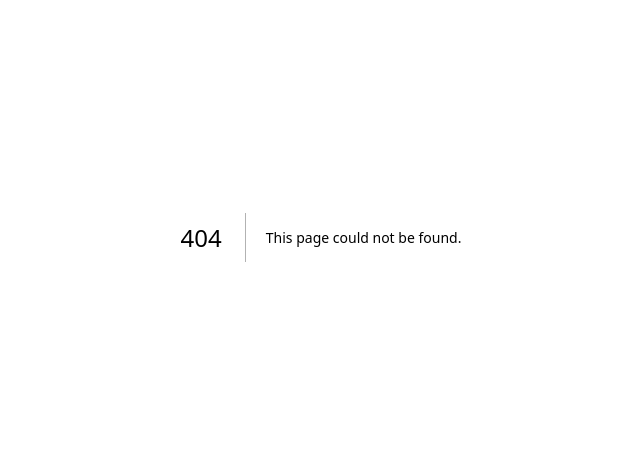
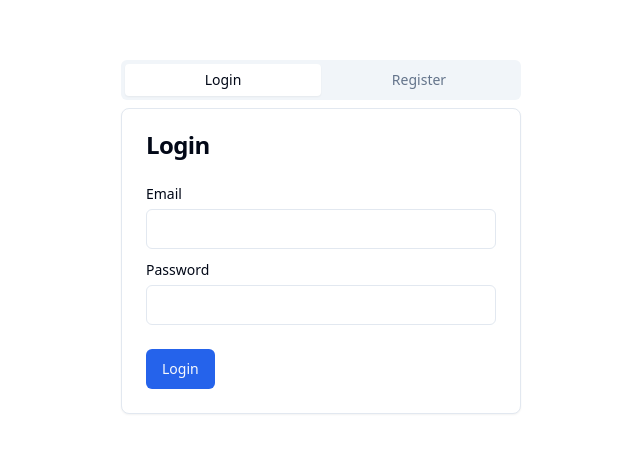
Before and after one commit to asyarbre/asyari-test-nextjs, a Next.js app: page /auth in a window 1280 px wide. Before the commit this address had no page. Shown: the part 163-616 px from the top of the page, without its empty margins (319-959 px from the left). Built offline with nearby package versions, Linux system fonts and the light colour scheme.

Commit message:
feat(ui): auth page

```diff
--- /dev/null
+++ b/src/components/content/auth/Login.tsx
@@ -0,0 +1,36 @@
+import { Button } from '@/components/ui/button';
+import {
+  Card,
+  CardContent,
+  CardFooter,
+  CardHeader,
+  CardTitle,
+} from '@/components/ui/card';
+import { Input } from '@/components/ui/input';
+import { Label } from '@/components/ui/label';
+import { TabsContent } from '@/components/ui/tabs';
+
+export default function Login() {
+  return (
+    <TabsContent value='login'>
+      <Card>
+        <CardHeader>
+          <CardTitle>Login</CardTitle>
+        </CardHeader>
+        <CardContent className='space-y-2'>
+          <div className='space-y-1'>
+            <Label htmlFor='email'>Email</Label>
+            <Input id='email' type='email' />
+          </div>
+          <div className='space-y-1'>
+            <Label htmlFor='password'>Password</Label>
+            <Input id='password' type='password' />
+          </div>
+        </CardContent>
+        <CardFooter>
+          <Button>Login</Button>
+        </CardFooter>
+      </Card>
+    </TabsContent>
+  );
+}
--- /dev/null
+++ b/src/components/content/auth/Register.tsx
@@ -0,0 +1,44 @@
+import { Button } from '@/components/ui/button';
+import {
+  Card,
+  CardContent,
+  CardFooter,
+  CardHeader,
+  CardTitle,
+} from '@/components/ui/card';
+import { Input } from '@/components/ui/input';
+import { Label } from '@/components/ui/label';
+import { TabsContent } from '@/components/ui/tabs';
+
+export default function Register() {
+  return (
+    <TabsContent value='register'>
+      <Card>
+        <CardHeader>
+          <CardTitle>Register</CardTitle>
+        </CardHeader>
+        <CardContent className='space-y-2'>
+          <div className='space-y-1'>
+            <Label htmlFor='name'>Name</Label>
+            <Input id='name' type='text' />
+          </div>
+          <div className='space-y-1'>
+            <Label htmlFor='email'>Email</Label>
+            <Input id='email' type='email' />
+          </div>
+          <div className='space-y-1'>
+            <Label htmlFor='password'>Password</Label>
+            <Input id='password' type='password' />
+          </div>
+          <div className='space-y-1'>
+            <Label htmlFor='password_confirmation'>Confirm Password</Label>
+            <Input id='password_confirmation' type='password' />
+          </div>
+        </CardContent>
+        <CardFooter>
+          <Button>Register</Button>
+        </CardFooter>
+      </Card>
+    </TabsContent>
+  );
+}
--- /dev/null
+++ b/src/pages/auth.tsx
@@ -0,0 +1,18 @@
+import Login from '@/components/content/auth/Login';
+import Register from '@/components/content/auth/Register';
+import { Tabs, TabsList, TabsTrigger } from '@/components/ui/tabs';
+
+export default function AuthPage() {
+  return (
+    <main className='flex px-4 justify-center min-h-screen items-center'>
+      <Tabs defaultValue='login' className='w-[400px]'>
+        <TabsList className='grid w-full grid-cols-2'>
+          <TabsTrigger value='login'>Login</TabsTrigger>
+          <TabsTrigger value='register'>Register</TabsTrigger>
+        </TabsList>
+        <Login />
+        <Register />
+      </Tabs>
+    </main>
+  );
+}
```
